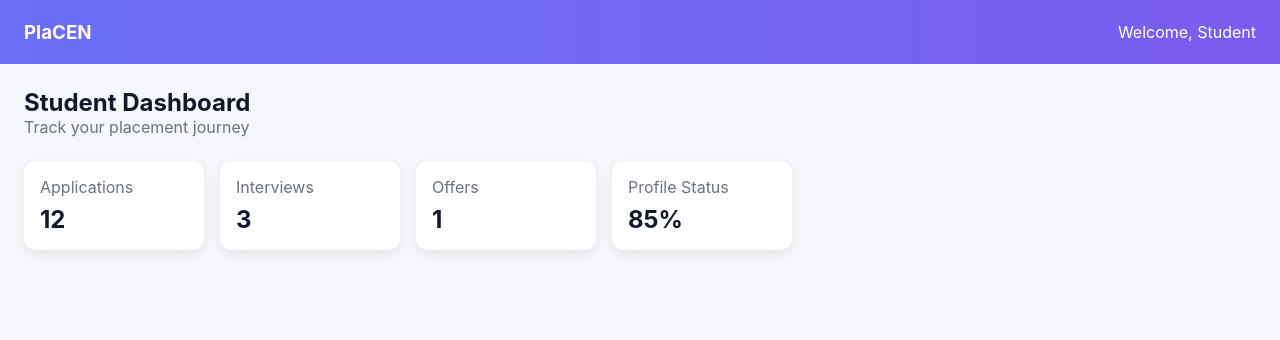
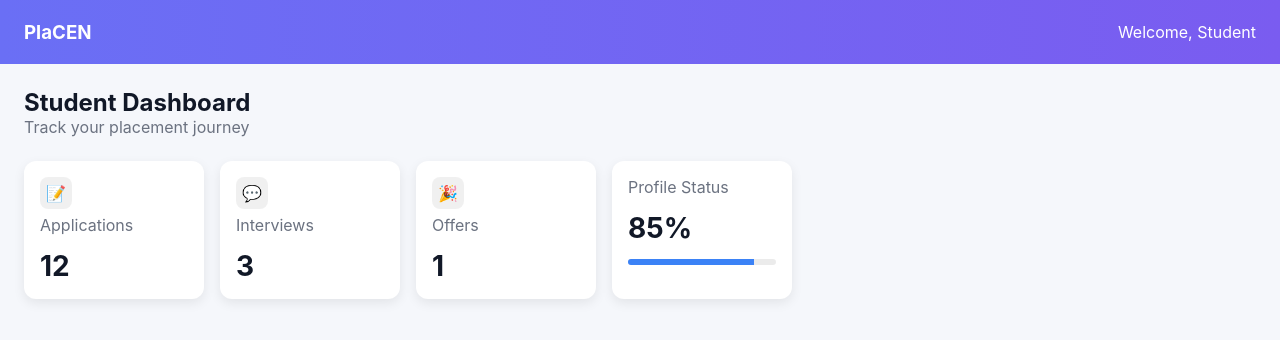
Before and after one commit to Shehbaaz297/PLACEN-ai-platform, a React app in the folder frontend/: page /student/dashboard in a window 1280 px wide. Shown: the top 340 px of the page. Built offline with nearby package versions, Linux system fonts and the light colour scheme; the HTML template or start-up script is replaced by a standard one.

Commit message:
Enhance stat cards with icons and progress bar

```diff
--- a/frontend/src/components/StatCard.jsx
+++ b/frontend/src/components/StatCard.jsx
@@ -1,4 +1,10 @@
-function StatCard({ title, value }) {
+
+// Update the StudentDashboard to use StatCard with icons and progress.
+// Applications, Interviews, Offers use icons.
+// Profile Status should use progress={85}.
+
+
+function StatCard({ title, value, icon, progress }) {
   return (
     <div
       style={{
@@ -6,13 +12,54 @@ function StatCard({ title, value }) {
         borderRadius: '12px',
         background: 'var(--card-bg)',
         boxShadow: '0 4px 12px rgba(0,0,0,0.08)',
-        minWidth: '180px'
+        minWidth: '180px',
+        position: 'relative',
+        display: 'flex',
+        flexDirection: 'column',
+        gap: '6px'
       }}
     >
+      {icon ? (
+        <div
+          style={{
+            width: '32px',
+            height: '32px',
+            display: 'flex',
+            alignItems: 'center',
+            justifyContent: 'center',
+            borderRadius: '8px',
+            background: 'var(--card-icon-bg, rgba(0,0,0,0.06))',
+            color: 'var(--accent, #3b82f6)'
+          }}
+        >
+          {icon}
+        </div>
+      ) : null}
       <p style={{ color: 'var(--text-muted)', marginBottom: '8px' }}>
         {title}
       </p>
-      <h2>{value}</h2>
+      <h2 style={{ fontSize: '28px', fontWeight: 700, margin: 0 }}>
+        {value}
+      </h2>
+      {typeof progress === 'number' ? (
+        <div
+          style={{
+            marginTop: '8px',
+            height: '6px',
+            borderRadius: '999px',
+            background: 'var(--progress-track, rgba(0,0,0,0.08))',
+            overflow: 'hidden'
+          }}
+        >
+          <div
+            style={{
+              width: `${Math.max(0, Math.min(100, progress))}%`,
+              height: '100%',
+              background: 'var(--progress-fill, var(--accent, #3b82f6))'
+            }}
+          />
+        </div>
+      ) : null}
     </div>
   );
 }
--- a/frontend/src/pages/StudentDashboard.jsx
+++ b/frontend/src/pages/StudentDashboard.jsx
@@ -14,10 +14,10 @@ function StudentDashboard() {
         gap: '16px',
         marginTop: '24px'
       }}>
-        <StatCard title="Applications" value="12" />
-        <StatCard title="Interviews" value="3" />
-        <StatCard title="Offers" value="1" />
-        <StatCard title="Profile Status" value="85%" />
+        <StatCard title="Applications" value="12" icon="📝" />
+        <StatCard title="Interviews" value="3" icon="💬" />
+        <StatCard title="Offers" value="1" icon="🎉" />
+        <StatCard title="Profile Status" value="85%" progress={85} />
       </div>
     </DashboardLayout>
   );
```
